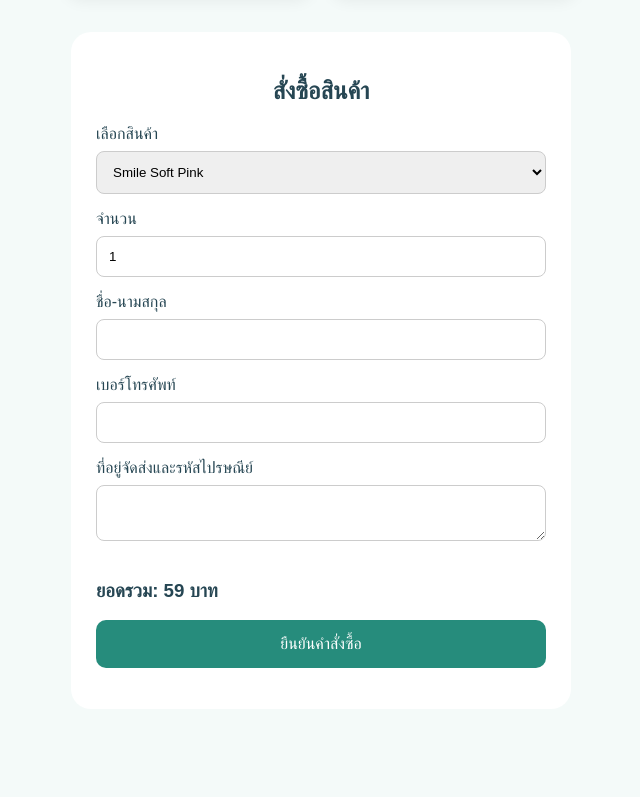
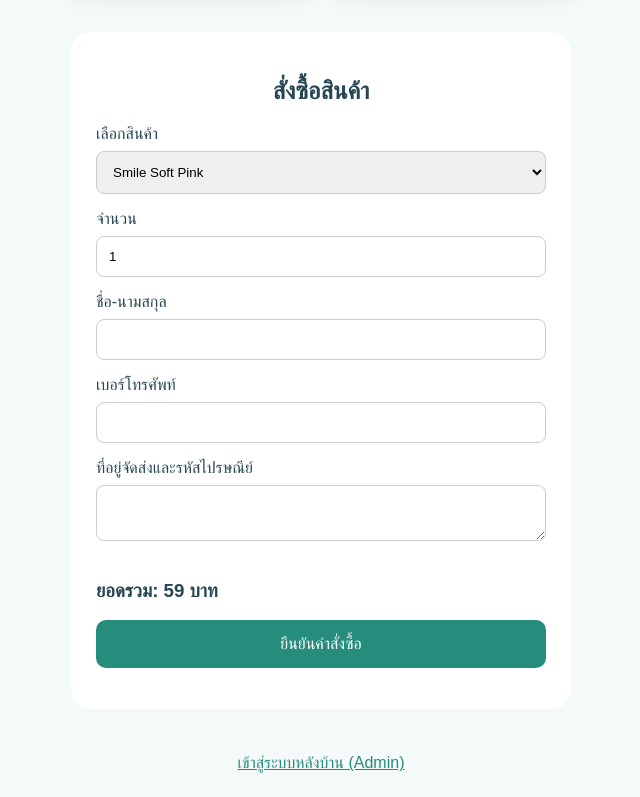
Before and after one commit to arthittaya-coder/Smile-Brush, a plain HTML site: page index.html in a window 1280 px wide. Shown: the part 631-1428 px from the top of the page, without its empty margins (319-959 px from the left). Before the commit the page ends 1360 px from the top, so only its background shows below. Drawn offline with Linux system fonts and the light colour scheme.

Commit message:
Update index.html

```diff
--- a/index.html
+++ b/index.html
@@ -1,4 +1,3 @@
-
 <!DOCTYPE html>
 <html lang="th">
 <head>
@@ -60,5 +59,10 @@
 </form>
 
 <script src="script.js"></script>
+<footer style="text-align:center;padding:25px;">
+  <a href="admin.html" style="color:#268c7c;">
+    เข้าสู่ระบบหลังบ้าน (Admin)
+  </a>
+</footer>
 </body>
 </html>
```
